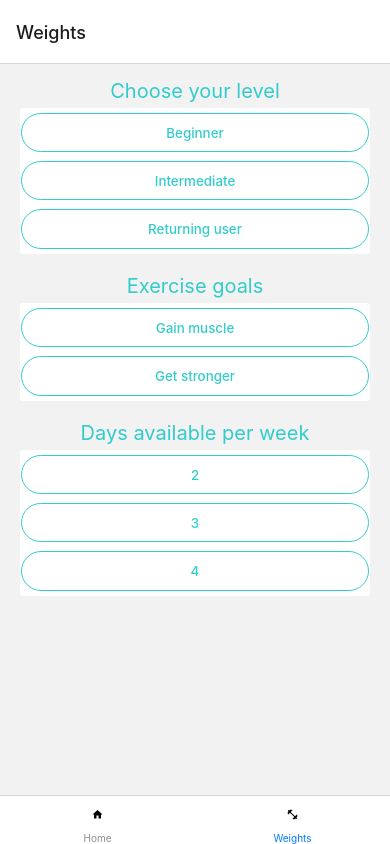
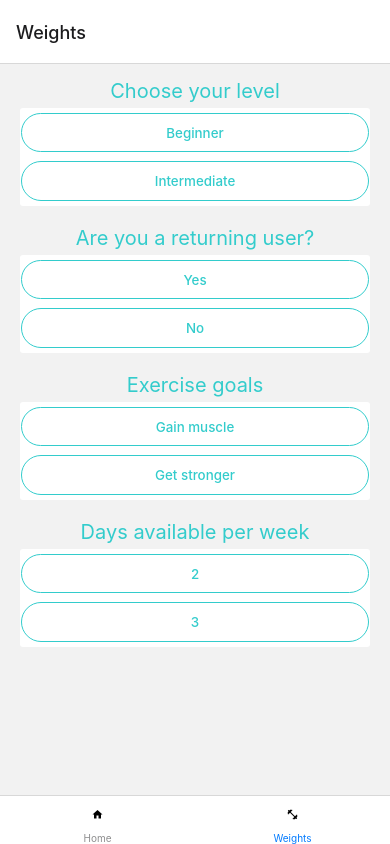
Before and after one commit to DanielekPark/FitApp, a React Native app: screen /Weights in a window 390 px wide. Built offline with nearby package versions, Linux system fonts and the light colour scheme.

Commit message:
rearranged button option of returning user to questionaire

```diff
--- a/components/weights/Questionaire.js
+++ b/components/weights/Questionaire.js
@@ -19,8 +19,9 @@ const Questionaire = ({ userData, setUserData }) => {
           {/* ======= Next button =========*/}
           {userData.exp !== "" &&
             userData.objective !== "" &&
-            userData.availability !== "" && (
-              <Button
+            userData.availability !== "" &&
+            userData.returningUser === 1 &&
+            (<Button
                 title="Next"
                 titleStyle={{ fontWeight: "700" }}
                 buttonStyle={styles.activeBtn}
@@ -43,7 +44,7 @@ const Questionaire = ({ userData, setUserData }) => {
                 style={[
                   styles.fontTwenty,
                   styles.centerText,
-                  styles.smMarBottom,
+                  styles.smMarTop,
                   styles.aqua,
                 ]}
               >
@@ -62,6 +63,36 @@ const Questionaire = ({ userData, setUserData }) => {
                   textStyle={styles.aqua}
                   onPress={(value) => updateUserData("exp", value)}
                   selectedIndex={userData.exp}
+                  vertical
+                />
+              </View>
+            </View>
+          </View>
+          <View>
+            <View>
+              <Text
+                style={[
+                  styles.fontTwenty,
+                  styles.centerText,
+                  styles.smMarBottom,
+                  styles.aqua,
+                ]}
+              >
+                Are you a returning user?
+              </Text>
+            </View>
+            <View>
+              <View>
+                <ButtonGroup
+                  buttons={['Yes', 'No']}
+                  containerStyle={styles.btnContainer}
+                  selectedButtonStyle={styles.activeBtn}
+                  buttonStyle={styles.inactiveBtn}
+                  innerBorderStyle={styles.transparentBtn}
+                  buttonContainerStyle={styles.btnWrapper}
+                  textStyle={styles.aqua}
+                  onPress={(value) => updateUserData('returningUser', value)}
+                  selectedIndex={userData.returningUser}
                   vertical
                 />
               </View>
--- a/screens/weights.js
+++ b/screens/weights.js
@@ -8,12 +8,13 @@ import Plan from "../components/weights/plan";
 
 function WeightsScreen() {
   const [userData, setUserData] = useState({
-    levels: ["Beginner", "Intermediate", "Returning user"],
+    levels: ["Beginner", "Intermediate"],
     goals: ["Gain muscle", "Get stronger"],
-    days: [2, 3, 4],
+    returningUser: "",
+    exp: "",
+    days: [2, 3],
     exercises,
     component: "questionaire",
-    exp: "",
     availability: "", //based on index
     objective: "",
     selectedNum: 0, //selected number of different exercises
@@ -38,16 +39,30 @@ function WeightsScreen() {
       }
     }),
     //3 day availability
-    dayOne: exercises.filter((exer) => exer.muscleGroup === "Back" || exer.muscleGroup === "Biceps" ),
-    dayTwo: exercises.filter((exer) => exer.muscleGroup === "Hamstring" || exer.muscleGroup === "Thigh" || exer.muscleGroup === "Core"),
-    dayThree: exercises.filter((exer) => exer.muscleGroup === "Chest" || exer.muscleGroup === "Triceps" ),
+    dayOne: exercises.filter(
+      (exer) => exer.muscleGroup === "Back" || exer.muscleGroup === "Biceps"
+    ),
+    dayTwo: exercises.filter(
+      (exer) =>
+        exer.muscleGroup === "Hamstring" ||
+        exer.muscleGroup === "Thigh" ||
+        exer.muscleGroup === "Core"
+    ),
+    dayThree: exercises.filter(
+      (exer) => exer.muscleGroup === "Chest" || exer.muscleGroup === "Triceps"
+    ),
     hideExercises: false,
     previewPlan: false,
   });
 
   // useEffect(() => {
-  //   console.log(userData.availability)
-  // }, [userData])
+  //   console.log(userData.exp);
+  // }, [userData]);
+
+  useEffect(() => {
+    if (userData.exp === 0) setUserData({ ...userData, days: [2, 3] });
+    if (userData.exp === 1) setUserData({ ...userData, days: [2, 3, 4] });
+  }, [userData.exp]);
 
   return (
     <View style={[styles.screenWrapper]}>
@@ -63,7 +78,9 @@ function WeightsScreen() {
         )}
 
         {/* ======= Preview Exercise Plan ========= */}
-        {userData.component === "plan" && <Plan userData={userData} setUserData={setUserData} />}
+        {userData.component === "plan" && (
+          <Plan userData={userData} setUserData={setUserData} />
+        )}
       </ScrollView>
     </View>
   );
```
